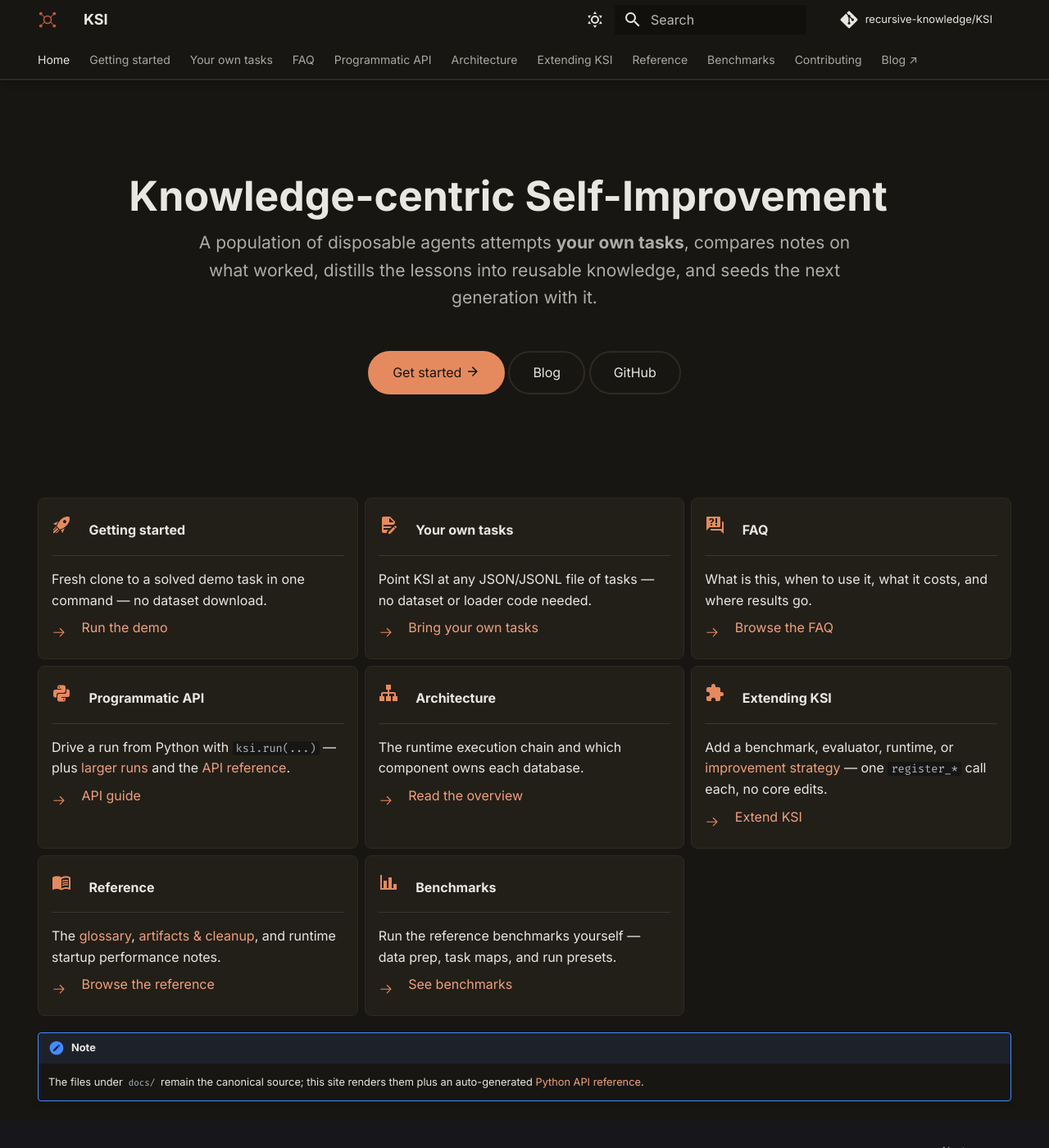
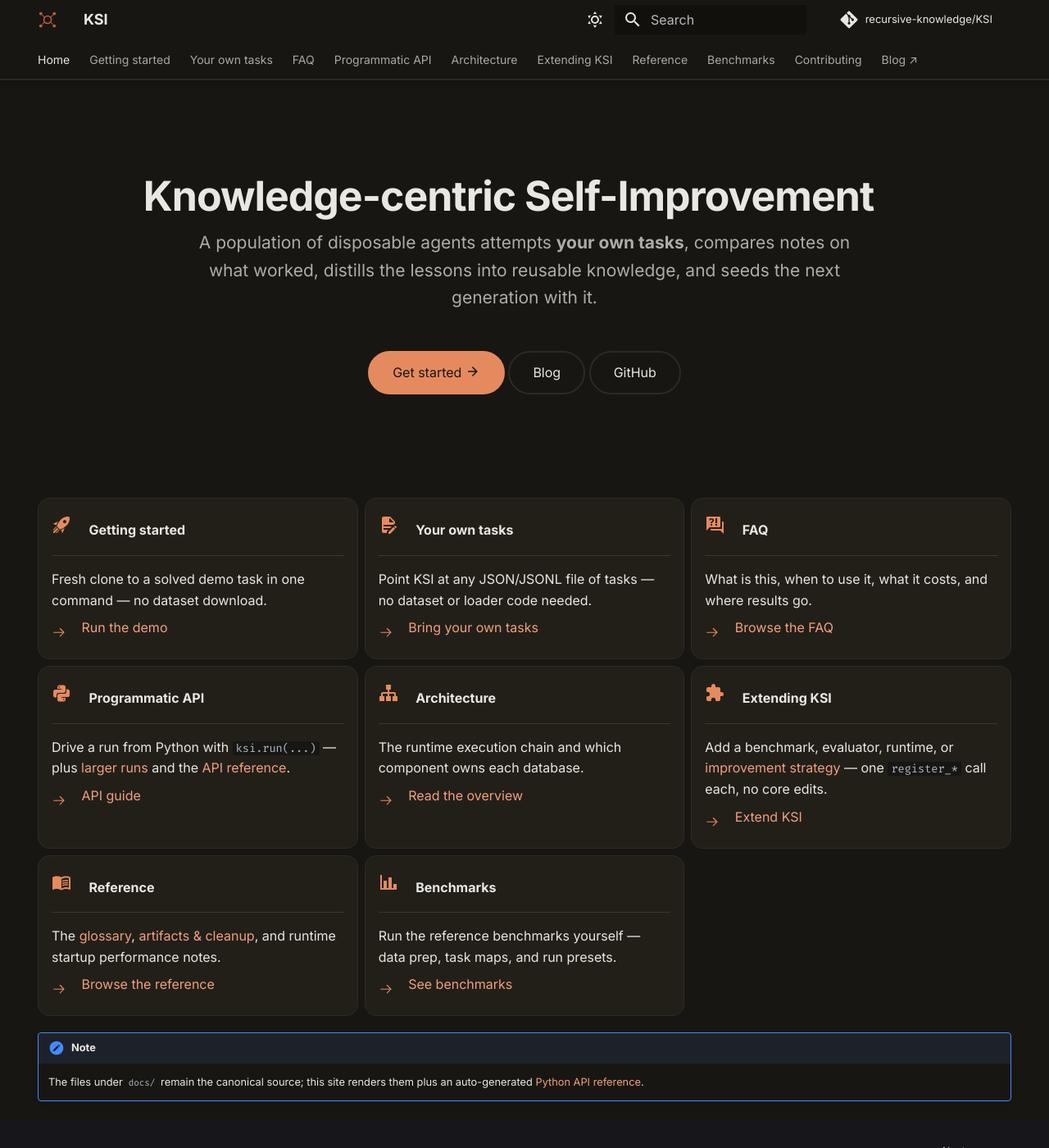
Before and after one commit to recursive-knowledge/KSI, an MkDocs documentation site: the page built from docs/index.md, in a window 1280 px wide and 1400 px high. Shown: the whole window at 82% size. Built offline with MkDocs 1.6.1 and Material for MkDocs 9.7.7, drawn with Linux system fonts in a browser that asks for light colours; comment, search, counter and statistics services are not loaded.

Commit message:
docs: restore the blog-matched heading tracking and radius scale
These three values are viewport-independent and sit outside the media query, so
they were changing desktop too — they don't belong in a mobile PR. Checked them
against the design source this file names in its own header (the blog at
recursive-knowledge.github.io/knowledge-centric-self-improvement, which it says
it mirrors "so the two sites read as one system"):

- The blog sets `letter-spacing: -0.02em` on headings; the docs' -0.02em/-0.01em
  matched it. Flattening to 0 diverged from it.
- The blog defines `--radius: 14px` and uses it for every card surface
  (.stage-card, .example-card, .code-block, .tldr). The docs' 14px card radius
  was that token. Collapsing cards to 8px diverged from it, and flattening code
  8px / tables 10px / cards 14px into a single 8px destroyed a deliberate scale.

All three came in with 8c7cb7a (the public release) and were changed by 4d337b0
under a bare "Polish docs mobile layout" message with no stated rationale, so
this reads as drift rather than an intentional redesign. Restoring them leaves
the PR purely additive mobile CSS.

Co-Authored-By: Claude Opus 4.8 (1M context) <noreply@anthropic.com>
Claude-Session: https://claude.ai/code/session_01P6L4fHB1V6FYgiPHgCKogQ

```diff
--- a/docs/stylesheets/extra.css
+++ b/docs/stylesheets/extra.css
@@ -99,11 +99,11 @@ body {
 /* ---- Typographic rhythm --------------------------------------------------- */
 .md-typeset h1 {
   font-weight: 700;
-  letter-spacing: 0;
+  letter-spacing: -0.02em;
 }
 .md-typeset h2 {
   font-weight: 650;
-  letter-spacing: 0;
+  letter-spacing: -0.01em;
   margin-top: 2.2rem;
 }
 .md-typeset h3,
@@ -128,7 +128,7 @@ body {
    and a subtly tinted header row. Scoped to `:not([class])` so mkdocstrings and
    other generated tables keep their own styling. */
 .md-typeset table:not([class]) {
-  border-radius: 8px;
+  border-radius: 10px;
   border-spacing: 0;
   overflow: hidden;
 }
@@ -231,7 +231,9 @@ body {
    ========================================================================== */
 .md-typeset .grid.cards > ul > li,
 .md-typeset .grid > .card {
-  border-radius: 8px;
+  /* Matches the blog's `--radius: 14px` card token — see the header note about
+     the two sites reading as one system. */
+  border-radius: 14px;
   transition: transform 0.18s ease, box-shadow 0.18s ease;
 }
 
```
